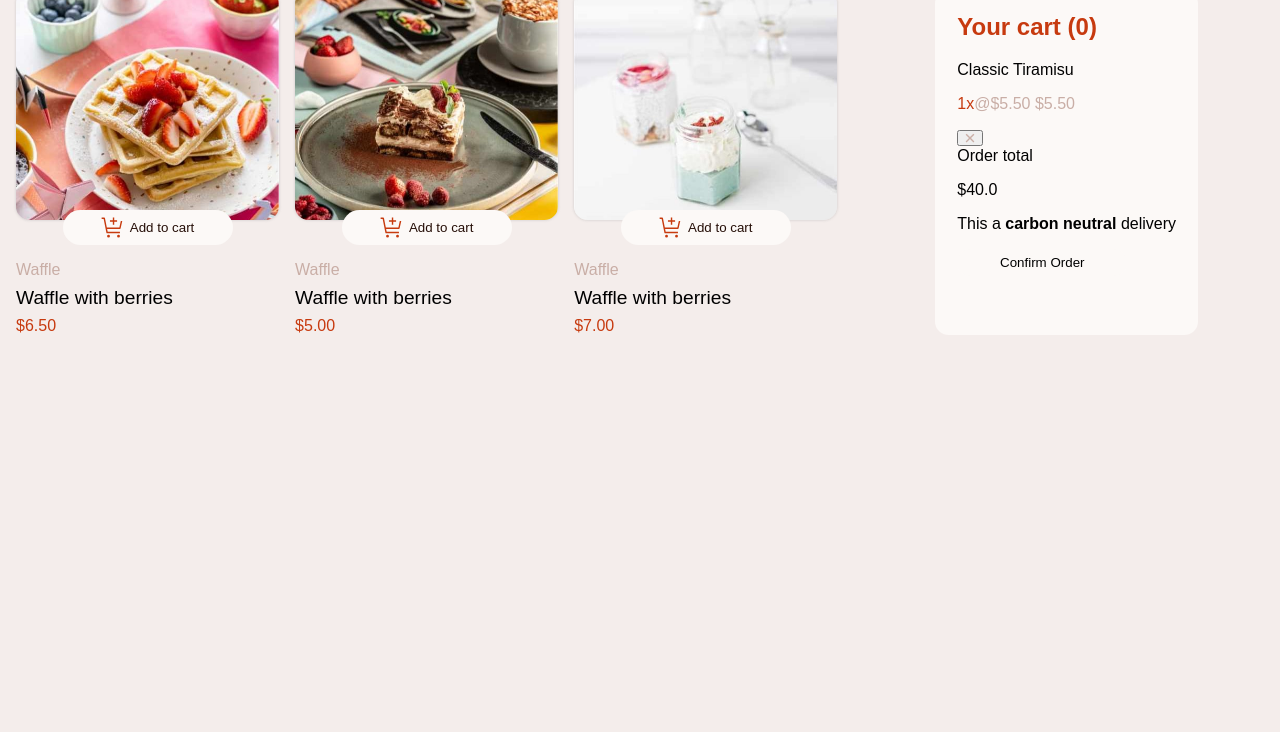
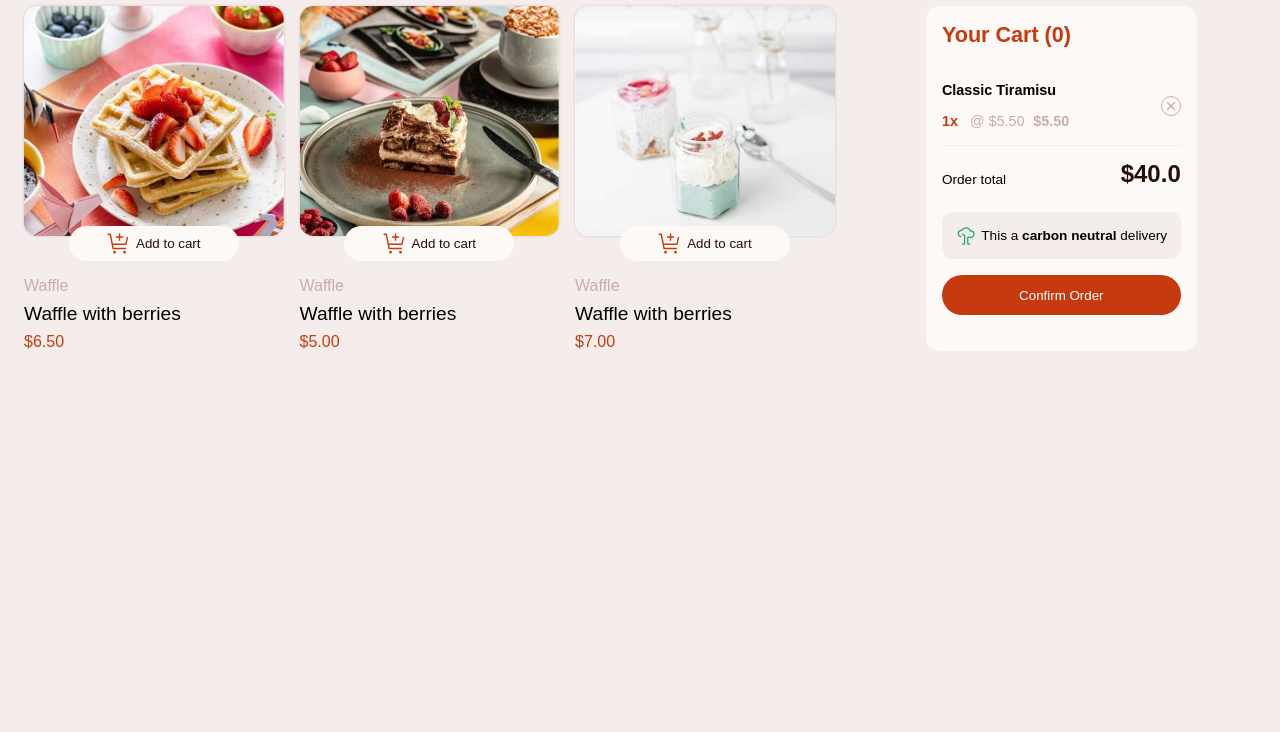
Before and after one commit to gonzagapa/product-cart-javascript, a plain HTML site: page index.html in a window 1280 px wide. Shown: the part 68-800 px from the top of the page. Drawn offline with Linux system fonts and the light colour scheme.

Commit message:
finish style in cart componenet

```diff
--- a/index.html
+++ b/index.html
@@ -141,41 +141,62 @@
 
       <section class="cart-container">
         <article class="cart">
-          <h2 class="cart__title">Your cart (<span class="cart__total-products">0</span>)</h2>
+          <h2 class="cart__title">Your Cart (<span class="cart__total-products">0</span>)</h2>
           <div class="cart__img-container js-hidden">
             <img class="cart__img-empyt" src="./assets/images/illustration-empty-cart.svg" alt="illustration-empty-cart"
               width="120px" height="120px">
             <p class="cart__img-text clr-gray-light">Your added items will appear here</p>
           </div>
+
+          <!-- CART LIST PARENT -->
           <ul class="list">
+
+            <!-- CART LIST ITEM -->
             <li class="list__item">
               <section class="list__item-content">
-                <div>
+                <div class="list__item-product">
                   <p class="list__product">Classic Tiramisu</p>
-                  <p class="list__price
-                list__price--small
-                clr-gray-light">
-                    <span class="amount-per-unit clr-oragnge">1x</span>@$5.50
+                  <p class="list__price list__price--small clr-gray-light">
+                    <span class="amount-per-unit clr-oragnge">1x</span>
+                    <span class="cost-per-unit">@ $5.50</span>
                     <span class="list__item-total">$5.50</span>
                   </p>
                 </div>
                 <button class="btn-reset list__item-btn">
-                  <img class="btn-close" src="./assets/images/icon-remove-item.svg" alt="button to close">
+                  <svg xmlns="http://www.w3.org/2000/svg" width="10" height="10" fill="none" viewBox="0 0 10 10"
+                    class="icon-remove">
+                    <path fill="#CAAFA7"
+                      d="M8.375 9.375 5 6 1.625 9.375l-1-1L4 5 .625 1.625l1-1L5 4 8.375.625l1 1L6 5l3.375 3.375-1 1Z"
+                      class="icon-remove" />
+                  </svg>
                 </button>
               </section>
             </li>
+
+          </ul>
+
+          <!-- CART SECTION TOTAL -->
           <section class="list__total-section">
             <p class="list__total-text">Order total</p>
             <p class="list__total-price">$40.0</p>
           </section>
+
+          <!-- CART SECTION DESCLAIMER -->
           <div class="disclaimer">
+            <svg xmlns="http://www.w3.org/2000/svg" width="21" height="20" fill="none" viewBox="0 0 21 20">
+              <path fill="#1EA575"
+                d="M8 18.75H6.125V17.5H8V9.729L5.803 8.41l.644-1.072 2.196 1.318a1.256 1.256 0 0 1 .607 1.072V17.5A1.25 1.25 0 0 1 8 18.75Z" />
+              <path fill="#1EA575"
+                d="M14.25 18.75h-1.875a1.25 1.25 0 0 1-1.25-1.25v-6.875h3.75a2.498 2.498 0 0 0 2.488-2.747 2.594 2.594 0 0 0-2.622-2.253h-.99l-.11-.487C13.283 3.56 11.769 2.5 9.875 2.5a3.762 3.762 0 0 0-3.4 2.179l-.194.417-.54-.072A1.876 1.876 0 0 0 5.5 5a2.5 2.5 0 1 0 0 5v1.25a3.75 3.75 0 0 1 0-7.5h.05a5.019 5.019 0 0 1 4.325-2.5c2.3 0 4.182 1.236 4.845 3.125h.02a3.852 3.852 0 0 1 3.868 3.384 3.75 3.75 0 0 1-3.733 4.116h-2.5V17.5h1.875v1.25Z" />
+            </svg>
             <p class="disclaimer__text">
-                <span class="icon-tree"></span>
               This a <strong class="disclaimer__bold">carbon neutral</strong> delivery
             </p>
           </div>
+
+          <!-- CART BUTTON CONFIRM -->
           <button class="card__btn btn--active" id="btn-confirm">Confirm Order</button>
-          </ul>
+
         </article>
       </section>
     </div>
--- a/style.css
+++ b/style.css
@@ -39,6 +39,9 @@ body {
 :is(h1, h2, p) {
   margin-top: 0;
 }
+* {
+  box-sizing: border-box;
+}
 img {
   display: block;
   max-width: 100%;
@@ -72,6 +75,10 @@ picture {
 }
 
 /* ==== LAYOUT ==== */
+.main {
+  padding-inline: 0.5rem;
+  padding-block: 1rem;
+}
 .main__grid {
   display: grid;
   /* grid-template-columns: repeat(auto-fill, minmax(600px, 1fr)); */
@@ -88,6 +95,13 @@ picture {
   flex-direction: column;
   margin-top: -10px;
   margin-bottom: 1rem;
+}
+.list__item-content {
+  padding: 1rem 0rem;
+  display: flex;
+  align-items: center;
+  justify-content: space-between;
+  border-bottom: 1px solid var(--c-rose-100);
 }
 
 /* === COMPONENTS === */
@@ -183,13 +197,28 @@ picture {
 /* CART */
 .cart-container {
   background-color: var(--c-rose-50);
-  padding: 1.4em;
+  padding: 1em;
   border-radius: var(--b-radius-cards);
   min-width: 200px;
   justify-self: center;
+
+  .card__btn {
+    background-color: var(--c-red);
+    color: white;
+    width: 100%;
+    height: 40px;
+    margin-inline: auto;
+    margin-top: 1rem;
+
+    &:is(:hover, :focus) {
+      background-color: var(--c-rose-900);
+      outline-color: var(--c-rose-900);
+    }
+  }
 }
 
 .cart {
+  font-size: 0.9rem;
   .cart__title {
     color: var(--c-red);
   }
@@ -205,9 +234,82 @@ picture {
   font-weight: 600;
 }
 
+/* LIST */
 .list {
   list-style: none;
   padding-left: 0;
+  display: grid;
+  row-gap: 1rem;
+}
+.list__product {
+  font-weight: 600;
+}
+.list__price {
+  margin-bottom: 0;
+}
+
+.amount-per-unit {
+  margin-right: 0.5rem;
+  font-weight: 600;
+}
+.cost-per-unit {
+  margin-right: 0.3rem;
+}
+.list__item-total {
+  font-weight: 600;
+}
+
+.list__item-btn {
+  width: 20px;
+  height: 20px;
+  border-radius: 50%;
+  background-color: transparent;
+  color: var(--c-rose-300);
+  border: 1px solid currentColor;
+  display: grid;
+  padding: 0.1rem;
+  place-items: center;
+  cursor: pointer;
+
+  &:is(:focus, :hover) {
+    color: var(--c-rose-900);
+
+    .icon-remove {
+      fill: var(--c-rose-900);
+    }
+  }
+}
+
+.list__total-section {
+  display: flex;
+  justify-content: space-between;
+  align-items: center;
+
+  .list__total-price {
+    font-size: 1.5rem;
+    font-weight: 700;
+    color: var(--c-rose-900);
+  }
+
+  .list__total-text {
+    font-size: 0.85rem;
+  }
+}
+
+/* DISCLAIMER */
+.disclaimer {
+  padding: 0.85rem;
+  border-radius: 10px;
+  background-color: var(--c-rose-100);
+  display: flex;
+  align-items: center;
+  justify-content: space-between;
+  gap: 0.3rem;
+  font-size: 0.85rem;
+
+  p {
+    margin-bottom: 0;
+  }
 }
 
 /* ==== JS CLASSES ==== */
```
Lines whose indentation alone changed are shown as unchanged.
